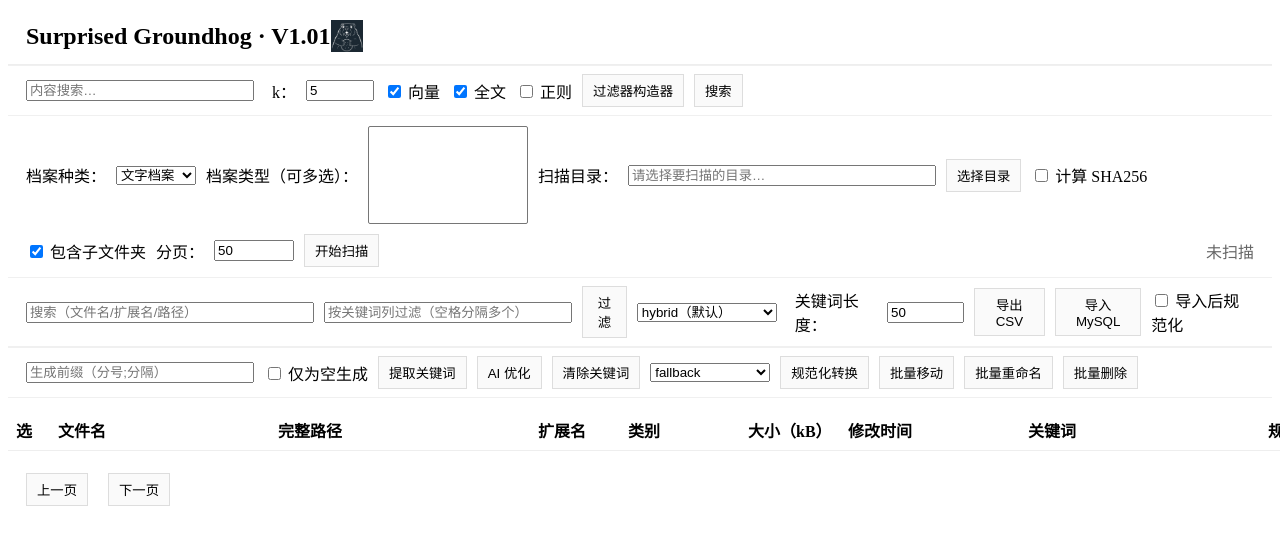
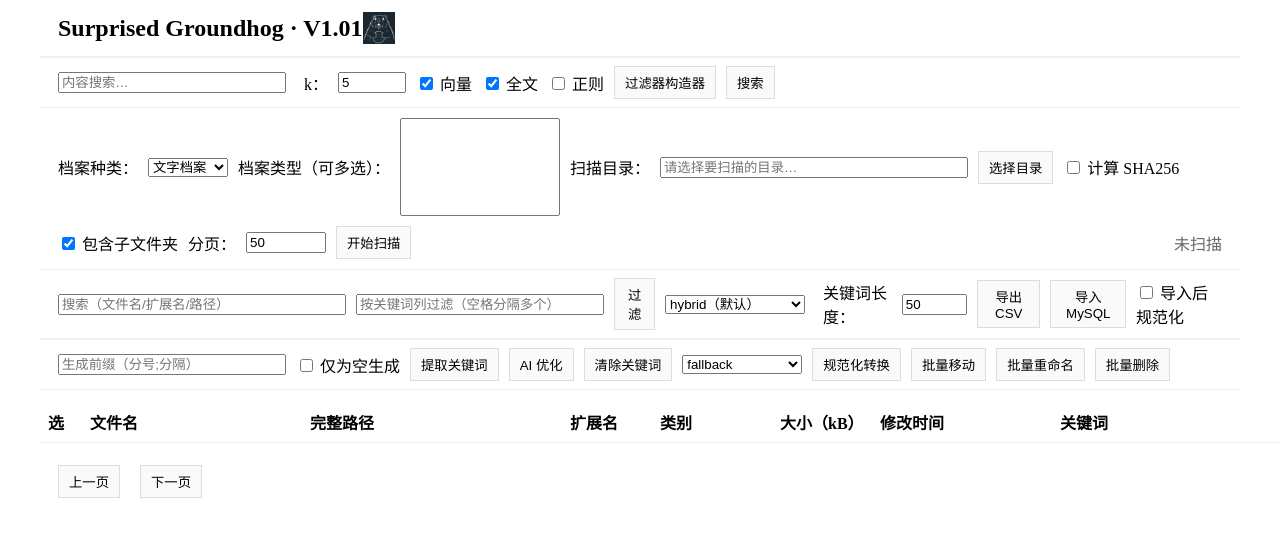
Before and after one commit to AiolosLuk005/SurprisedGroundhog, a Flask app: page /full/ in a window 1280 px wide; the page is wider, and only the part inside the window is pictured. Shown: the top 545 px of that part. Run offline with Flask 3, Linux system fonts and the light colour scheme; lists and menus that the app fills with data are empty; some libraries are stand-ins or nearby versions.

Commit message:
Fix static asset paths and limit layout width

```diff
--- a/static/style.css
+++ b/static/style.css
@@ -1,3 +1,4 @@
+body{max-width:1200px;margin:0 auto;overflow-x:hidden}
 .topbar{display:flex;align-items:center;justify-content:space-between;padding:12px 18px;border-bottom:1px solid #eee}
 .topbar-left{display:flex;align-items:center;gap:8px}
 #userTools{display:flex;align-items:center;gap:8px}
--- a/templates/full.html
+++ b/templates/full.html
@@ -4,7 +4,7 @@
   <meta charset="utf-8">
   <title>Surprised Groundhog · V1.01</title>
   <meta name="viewport" content="width=device-width, initial-scale=1">
-  <link rel="stylesheet" href="/static/style.css">
+  <link rel="stylesheet" href="{{ url_for('static', filename='style.css') }}">
 
   <style>
     /* 目录选择弹窗 */
@@ -51,7 +51,7 @@
 <body data-user="{{ current_user or '' }}">
   <div class="topbar">
     <h2 class="brand">Surprised Groundhog · V1.01</h2>
-    <img class="logo" src="/static/logo.png" alt="logo">
+    <img class="logo" src="{{ url_for('static', filename='logo.png') }}" alt="logo">
     <!-- 用户工具挂载区：设置 / 登录 / 登出 / 用户名 -->
     <div id="userTools" style="margin-left:auto; display:flex; align-items:center; gap:8px;"></div>
   </div>
@@ -340,6 +340,6 @@
   </div>
 
   <!-- 带版本号避免缓存 -->
-  <script src="/static/app_classic.js?v=20250821a"></script>
+  <script src="{{ url_for('static', filename='app_classic.js') }}?v=20250821a"></script>
 </body>
 </html>
```
